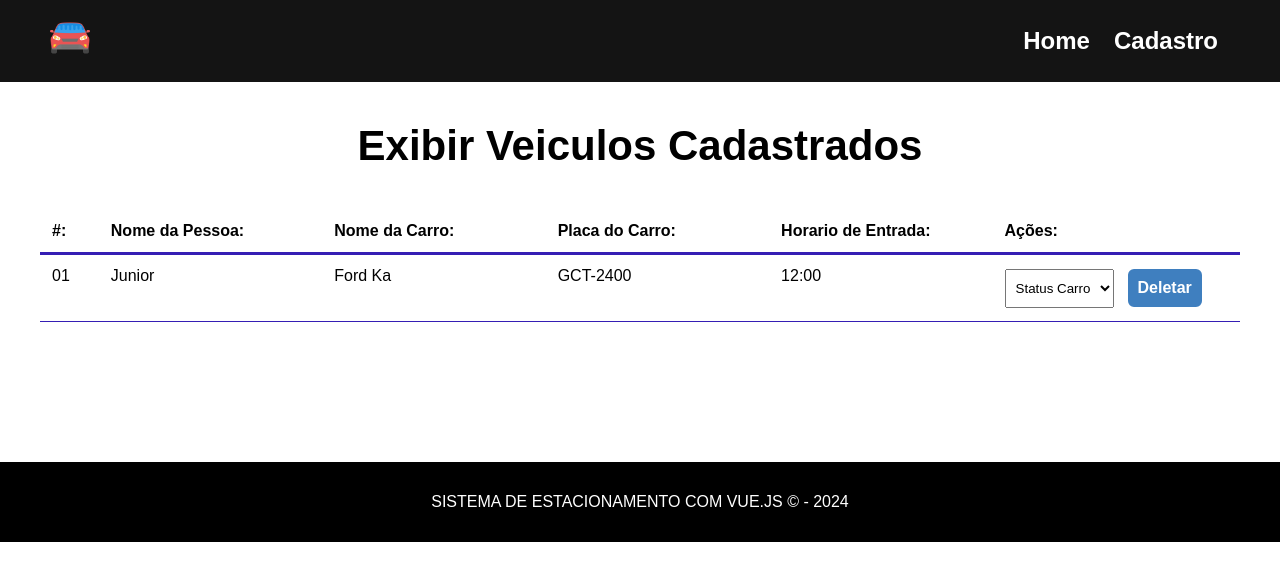
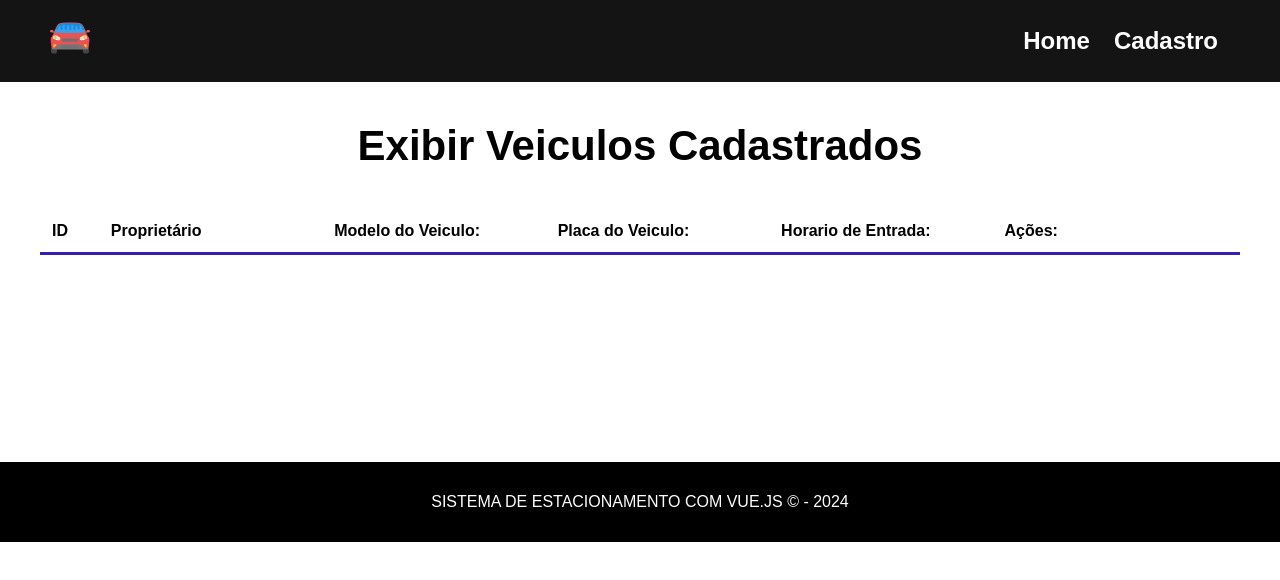
Before and after one commit to junior-leandro/estacionamento-app, a Vue app: page /cadastro in a window 1280 px wide. Shown: the top 580 px of the page. Built offline with nearby package versions, Linux system fonts and the light colour scheme; data requests are answered from the project's data file.

Commit message:
Getting and manipulating data from the database

```diff
--- a/db/db.json
+++ b/db/db.json
@@ -9,14 +9,5 @@
       "tipo": "Finalizado"
     }
   ],
-  "carros": [
-    {
-      "id": "b6b1",
-      "nome": "Junior",
-      "veiculo": "Vectra",
-      "placa": "BZB-0123",
-      "hora": "11:16",
-      "status": "Solicitado"
-    }
-  ]
+  "carros": []
 }
--- a/src/components/CarroForm.vue
+++ b/src/components/CarroForm.vue
@@ -1,7 +1,7 @@
 <template>
     <div>
 
-        <Mensagem :msg="msg" v-show="msg"/>
+        <Mensagem :msg="msg" v-show="msg" />
         <form id="carro-form" @submit="createCarro">
 
             <div class="input-container">
@@ -67,7 +67,7 @@ export default {
 
             const req = await fetch("http://localhost:3000/carros", {
                 method: "POST",
-                headers: {"Content-Type" : "application/json"},
+                headers: { "Content-Type": "application/json" },
                 body: dataJson
             });
 
--- a/src/components/Dashboard.vue
+++ b/src/components/Dashboard.vue
@@ -3,10 +3,10 @@
         <div>
             <div id="carro-table-heading">
 
-                <div class="order-id">#:</div>
-                <div>Nome da Pessoa: </div>
-                <div>Nome da Carro: </div>
-                <div>Placa do Carro: </div>
+                <div class="order-id">ID</div>
+                <div>Proprietário </div>
+                <div>Modelo do Veiculo: </div>
+                <div>Placa do Veiculo: </div>
                 <div>Horario de Entrada: </div>
                 <div>Ações: </div>
 
@@ -15,22 +15,23 @@
         </div>
         <div id="carro-table-rows">
 
-            <div class="carro-table-row">
+            <div class="carro-table-row" v-for="carro in carros" :key="carro.id">
 
 
-                <div class="order-number"> 01</div>
-                <div> Junior </div>
-                <div> Ford Ka </div>
-                <div> GCT-2400 </div>
-                <div> 12:00 </div>
+                <div class="order-number"> {{ carro.id }}</div>
+                <div> {{ carro.nome }} </div>
+                <div> {{ carro.veiculo }} </div>
+                <div> {{ carro.placa }} </div>
+                <div> {{ carro.hora }} </div>
 
                 <div>
 
                     <select name="status" class="status">
                         <option value="">Status Carro </option>
+                        <option value="" v-for="s in status" :key="s.tipo">{{ s.tipo }} </option>
                     </select>
 
-                    <button class="delete-btn"> Deletar</button>
+                    <button class="delete-btn" @click="deletarVeiculo(carro.id)">Deletar</button>
 
 
                 </div>
@@ -43,13 +44,57 @@
 
 <script>
 export default {
-    name: "Dashboard"
+    name: "Dashboard",
+
+    data() {
+        return {
+            carros: null,
+            carros_id: null,
+            status: []
+
+        }
+    },
+    // Carregar os veiculos
+
+    methods: {
+        async getCadastros() {
+
+            const req = await fetch("http://localhost:3000/carros");
+            const data = await req.json();
+
+            this.carros = data;
+
+            this.getStatus();
+        },
+
+        async getStatus() {
+
+            const req = await fetch("http://localhost:3000/status");
+            const data = await req.json();
+
+            this.status = data;
+        },
+
+        async deletarVeiculo(id) {
+            const req = await fetch(`http://localhost:3000/carros/${id}`, {
+
+                method: "DELETE"
+            });
+
+            const data = await req.json();
+            this.getCadastros();
+
+        }
+
+    },
+    mounted() {
+        this.getCadastros();
+    }
 }
 </script>
 
 <style scoped>
-
-#carro-table{
+#carro-table {
     max-width: 1200px;
     margin: 0 auto;
 
@@ -57,19 +102,20 @@ export default {
 
 #carro-table-heading,
 #carro-table-rows,
-.carro-table-row{
+.carro-table-row {
     display: flex;
     flex-wrap: wrap;
 
 }
-#carro-table-heading{
+
+#carro-table-heading {
     font-weight: 700;
     padding: 12px;
-    border-bottom: 3px solid rgba(53,30,180);
+    border-bottom: 3px solid rgba(53, 30, 180);
 }
 
 #carro-table-heading div,
-.carro-table-row div{
+.carro-table-row div {
     width: 19%;
 }
 
@@ -77,14 +123,15 @@ export default {
 .carro-table-row {
     width: 100%;
     padding: 12px;
-    border-bottom: 1px solid rgba(53,30,180);
+    border-bottom: 1px solid rgba(53, 30, 180);
 }
 
 #carro-table-heading .order-id,
-.carro-table-row .order-number{
+.carro-table-row .order-number {
     width: 5%;
 }
-select{
+
+select {
     padding: 10px 6px;
     margin-right: 12px;
 }
```
